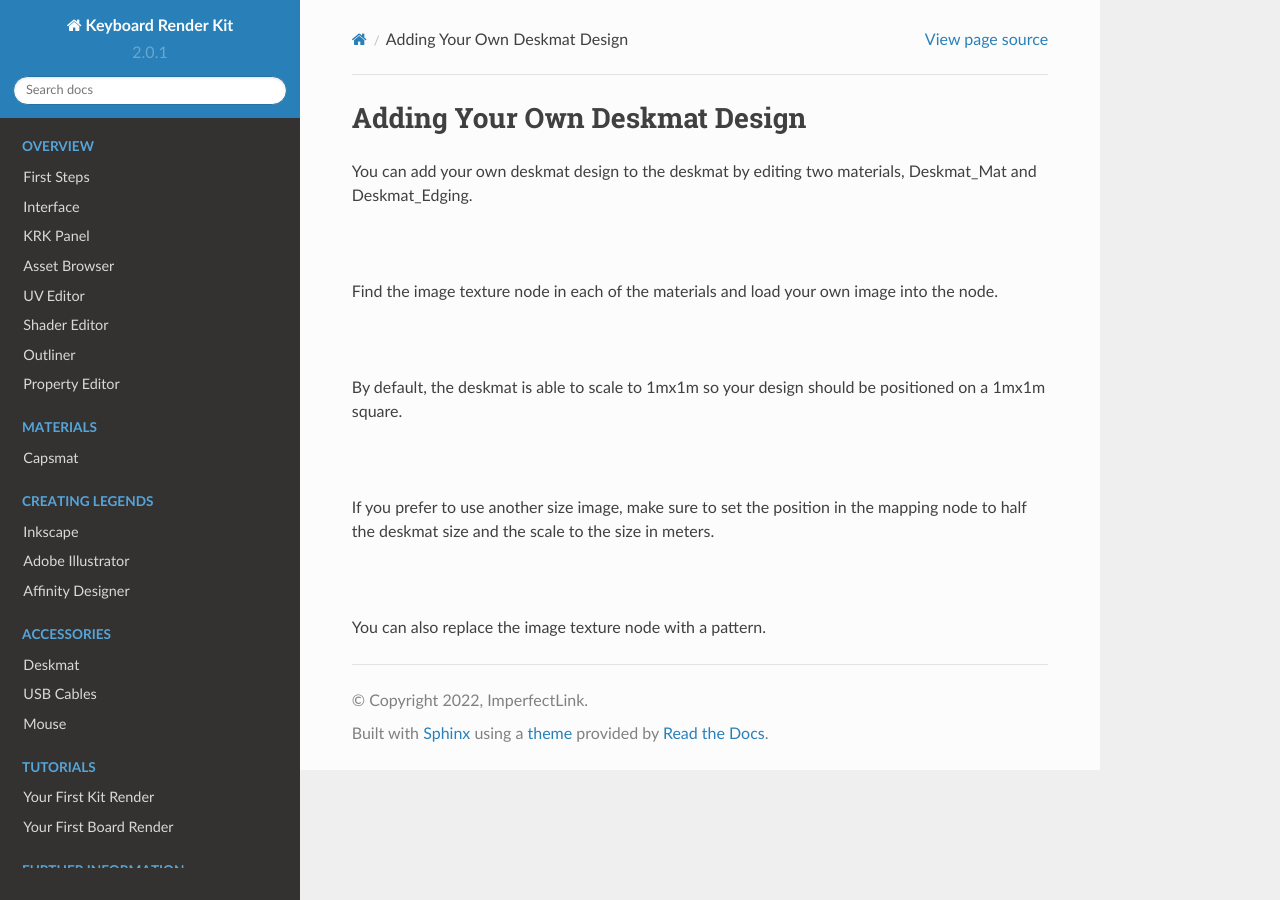
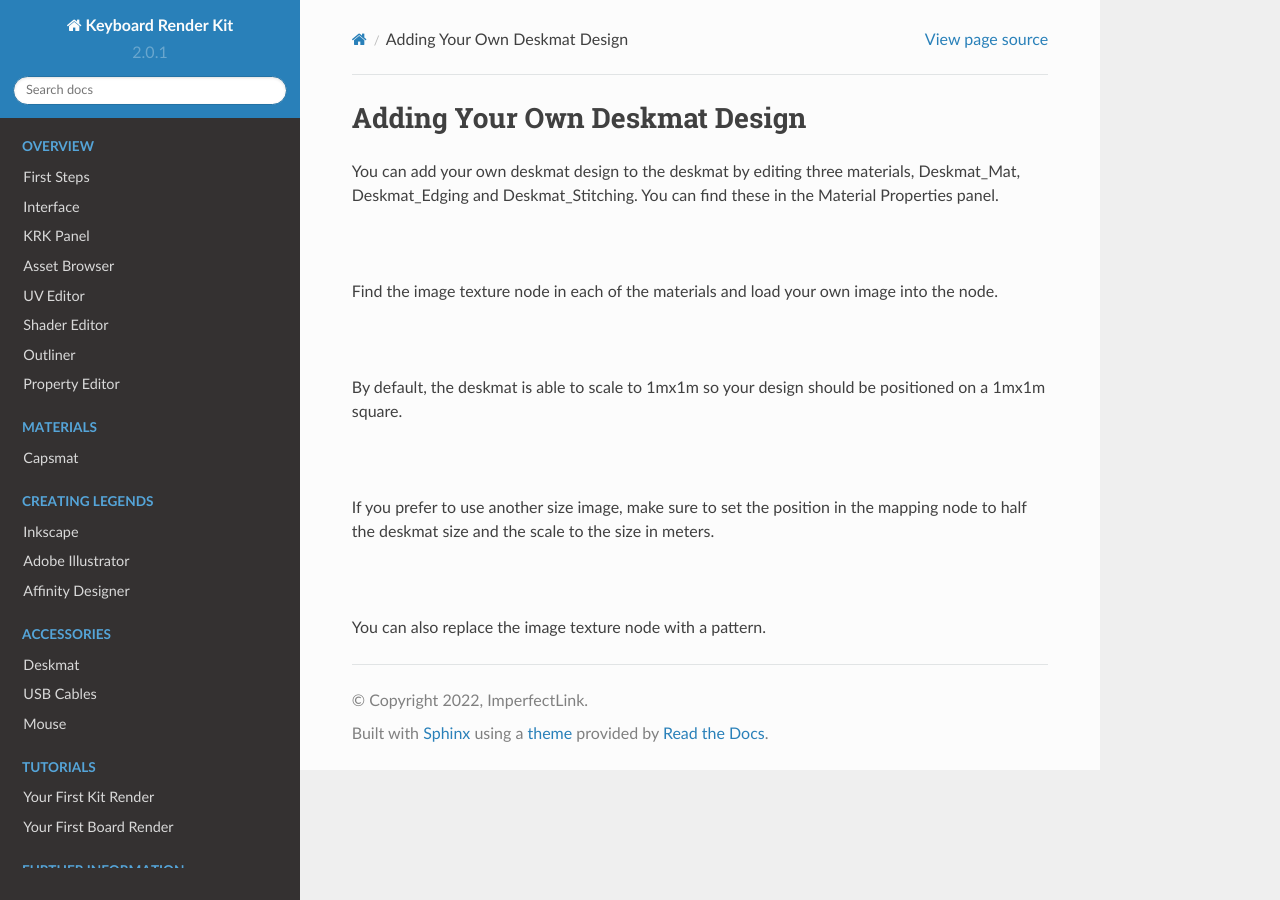
Before and after one commit to imperfectlink/KeyboardRenderKit, a Sphinx documentation site: the page built from docs/source/deskmat_custom.rst, in a window 1280 px wide. Built offline with Sphinx 7.4.7 and the Read the Docs theme 2.0.0, drawn with Linux system fonts in a browser that asks for light colours.

Commit message:
Update deskmat_custom.rst

```diff
--- a/docs/source/deskmat_custom.rst
+++ b/docs/source/deskmat_custom.rst
@@ -1,7 +1,7 @@
 Adding Your Own Deskmat Design
 ====
 
-You can add your own deskmat design to the deskmat by editing two materials, Deskmat_Mat and Deskmat_Edging.
+You can add your own deskmat design to the deskmat by editing three materials, Deskmat_Mat, Deskmat_Edging and Deskmat_Stitching. You can find these in the Material Properties panel.
 
 |
 
```
